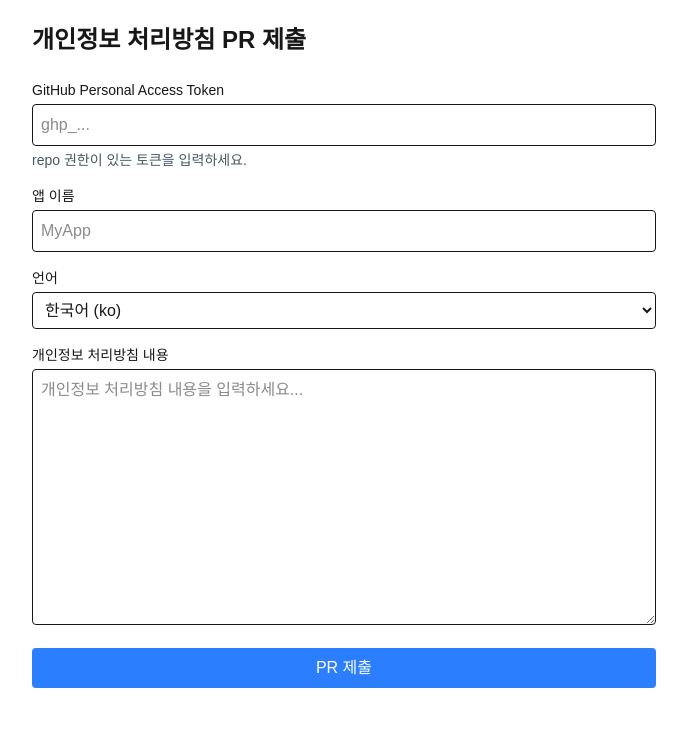
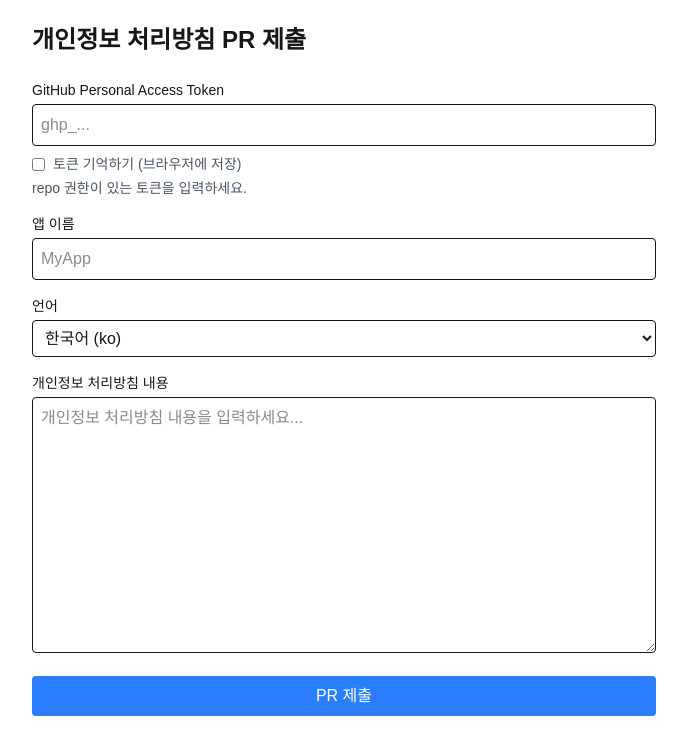
Before and after one commit to 0010capacity/0010capacity.github.io, a Next.js app: page /submit-pr in a window 1280 px wide. Shown: the top 754 px of the page, without its empty margins (296-983 px from the left). Built offline with nearby package versions, Linux system fonts and the light colour scheme.

Commit message:
Add token persistence to PR submission form

```diff
--- a/app/submit-pr/page.tsx
+++ b/app/submit-pr/page.tsx
@@ -1,6 +1,6 @@
 'use client';
 
-import { useState } from 'react';
+import { useState, useEffect } from 'react';
 import { createPrivacyPolicyPR } from '../../lib/github';
 
 export default function SubmitPRPage() {
@@ -11,6 +11,25 @@ export default function SubmitPRPage() {
   const [isLoading, setIsLoading] = useState(false);
   const [prUrl, setPrUrl] = useState('');
   const [error, setError] = useState('');
+  const [rememberToken, setRememberToken] = useState(false);
+
+  // Load saved token on component mount
+  useEffect(() => {
+    const savedToken = localStorage.getItem('github_token');
+    if (savedToken) {
+      setToken(savedToken);
+      setRememberToken(true);
+    }
+  }, []);
+
+  // Save or remove token based on remember preference
+  useEffect(() => {
+    if (rememberToken && token) {
+      localStorage.setItem('github_token', token);
+    } else if (!rememberToken) {
+      localStorage.removeItem('github_token');
+    }
+  }, [token, rememberToken]);
 
   const handleSubmit = async (e: React.FormEvent) => {
     e.preventDefault();
@@ -46,6 +65,18 @@ export default function SubmitPRPage() {
             required
             placeholder="ghp_..."
           />
+          <div className="flex items-center mt-2">
+            <input
+              type="checkbox"
+              id="rememberToken"
+              checked={rememberToken}
+              onChange={(e) => setRememberToken(e.target.checked)}
+              className="mr-2"
+            />
+            <label htmlFor="rememberToken" className="text-sm text-gray-600">
+              토큰 기억하기 (브라우저에 저장)
+            </label>
+          </div>
           <p className="text-sm text-gray-600 mt-1">
             repo 권한이 있는 토큰을 입력하세요.
           </p>
```
